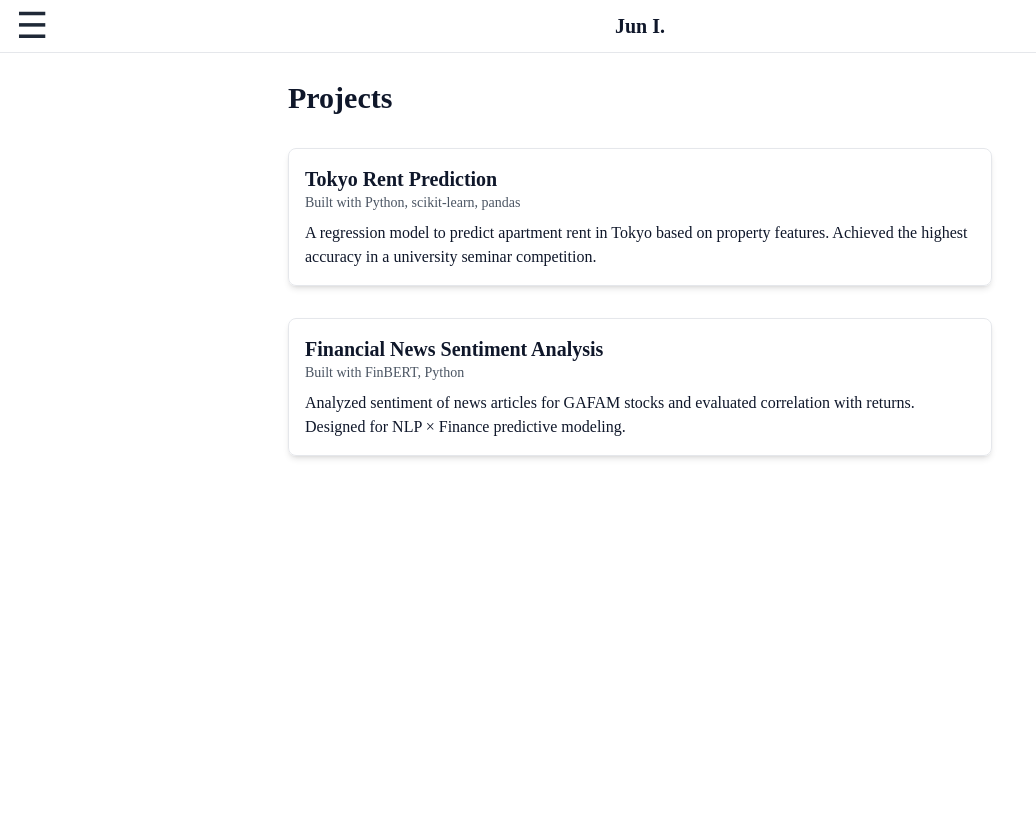
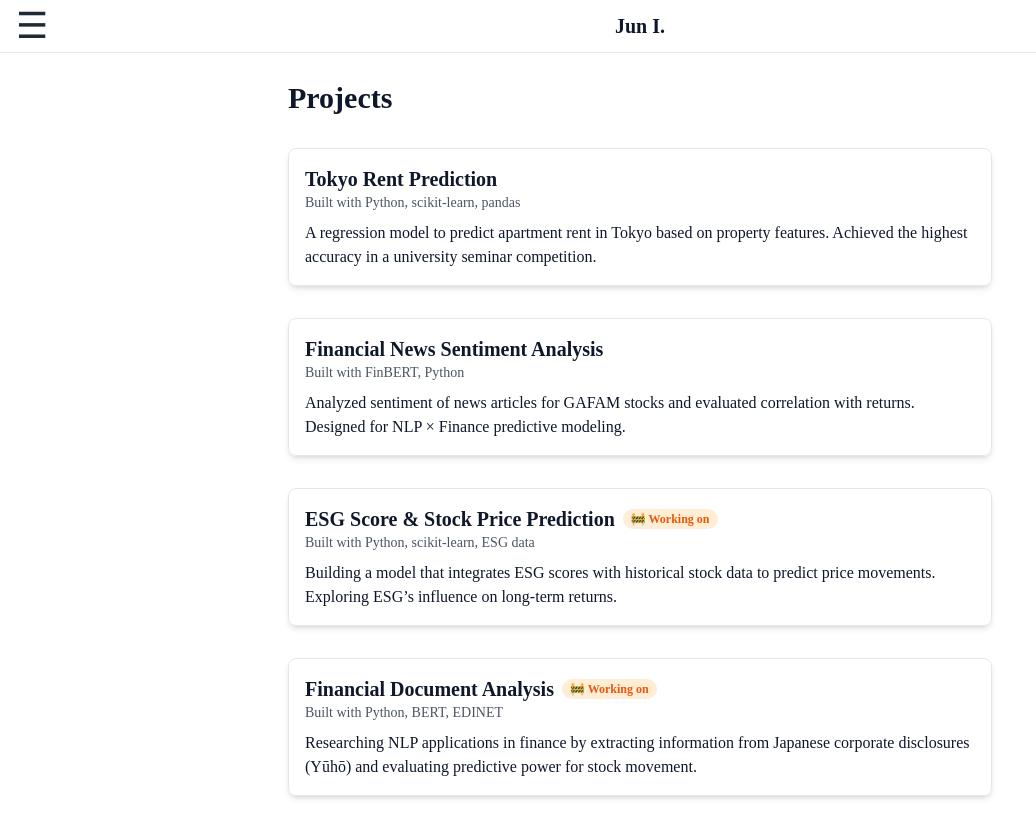
Before and after one commit to Junxzi/my-portfolio, a Next.js app: page /en/projects in a window 1280 px wide. Shown: the whole page, without its empty margins (0-1036 px from the left). Before the commit the page ends 800 px from the top, so only its background shows below. Built offline with nearby package versions, Linux system fonts and the light colour scheme.

Commit message:
add project content

```diff
--- a/src/app/en/projects/page.tsx
+++ b/src/app/en/projects/page.tsx
@@ -17,6 +17,20 @@ export default function Projects() {
       stack: 'FinBERT, Python',
       description:
         'Analyzed sentiment of news articles for GAFAM stocks and evaluated correlation with returns. Designed for NLP × Finance predictive modeling.',
+    },
+    {
+      title: 'ESG Score & Stock Price Prediction',
+      inProgress: true,
+      stack: 'Python, scikit-learn, ESG data',
+      description:
+        'Building a model that integrates ESG scores with historical stock data to predict price movements. Exploring ESG’s influence on long-term returns.',
+    },
+    {
+      title: 'Financial Document Analysis',
+      inProgress: true,
+      stack: 'Python, BERT, EDINET',
+      description:
+        'Researching NLP applications in finance by extracting information from Japanese corporate disclosures (Yūhō) and evaluating predictive power for stock movement.',
     },
   ]
 
@@ -44,21 +58,34 @@ export default function Projects() {
           initial={{ opacity: 0, y: 20 }}
           whileInView={{ opacity: 1, y: 0 }}
           whileHover={{ scale: 1.02 }}
-          transition={{ duration: 0.04, delay: i * 0.05 }} // 👈 ここを調整
+          transition={{ duration: 0.04, delay: i * 0.05 }}
           viewport={{ once: true }}
           className="border p-4 rounded-lg shadow-md bg-white/70 dark:bg-gray-900/60 backdrop-blur-md transition-all"
         >
-        <a
-          href={project.url}
-          target="_blank"
-          rel="noopener noreferrer"
-        >
-          <h3 className="text-xl font-semibold">{project.title}</h3>
+          {project.url ? (
+            <a
+              href={project.url}
+              target="_blank"
+              rel="noopener noreferrer"
+            >
+              <h3 className="text-xl font-semibold flex items-center gap-2">
+                {project.title}
+              </h3>
+            </a>
+          ) : (
+            <h3 className="text-xl font-semibold flex items-center gap-2">
+              {project.title}
+              {project.inProgress && (
+                <span className="text-xs text-orange-600 bg-orange-100 dark:bg-orange-900 dark:text-orange-300 px-2 py-0.5 rounded-full">
+                  🚧 Working on
+                </span>
+              )}
+            </h3>
+          )}
           <p className="text-sm text-gray-600 dark:text-gray-400 mb-2">
             Built with {project.stack}
           </p>
           <p>{project.description}</p>
-        </a>
         </motion.div>
       ))}
     </motion.section>
```
